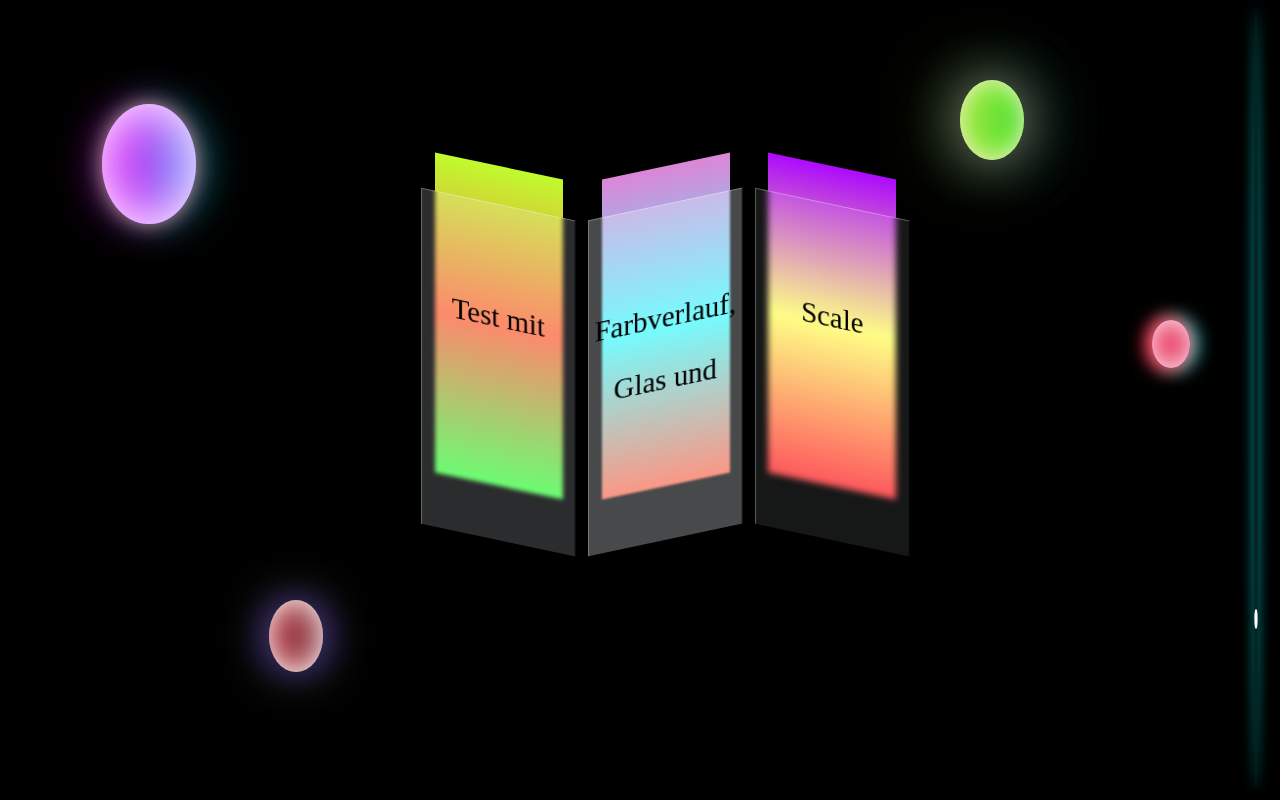
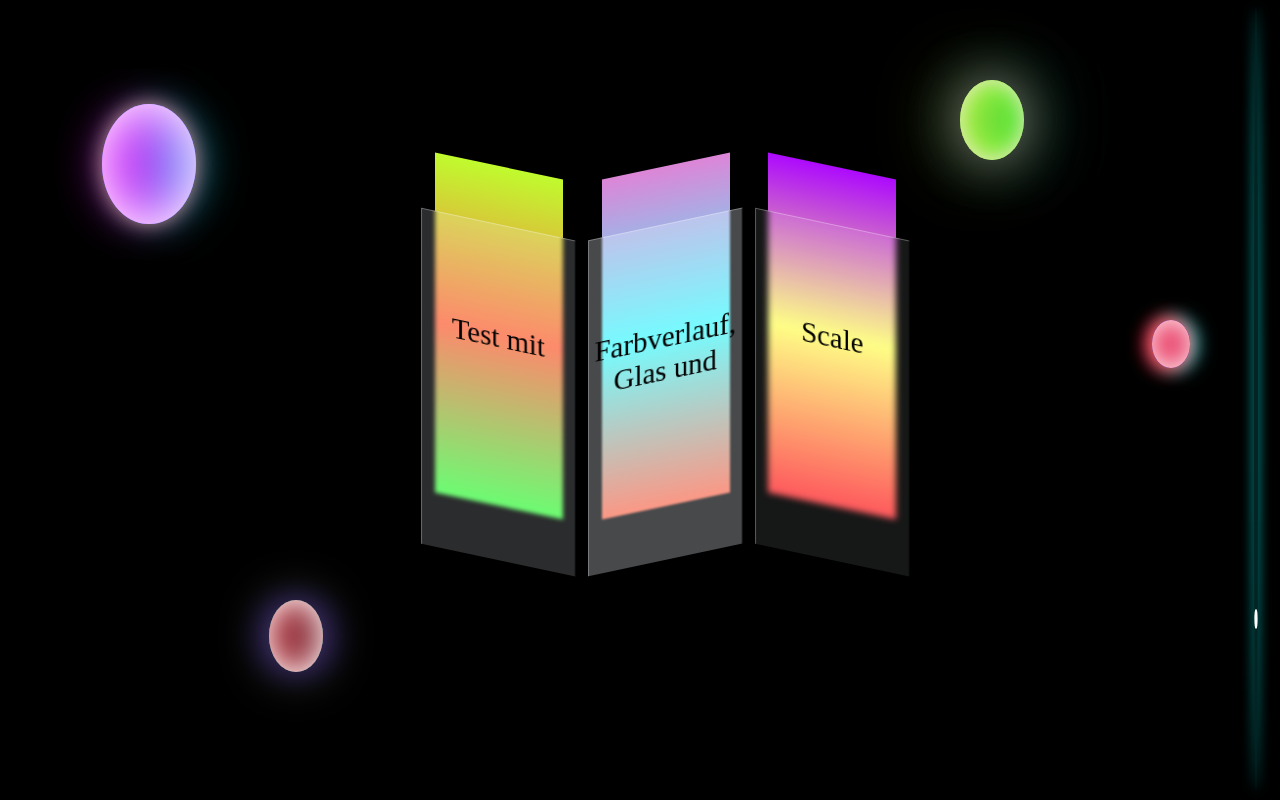
Before and after one commit to miradonis/css-animation, a plain HTML site: page index.html in a window 1280 px wide. Drawn offline with Linux system fonts and the light colour scheme.

Commit message:
* height to padding

```diff
--- a/style.css
+++ b/style.css
@@ -1,12 +1,12 @@
 
 * {
-    box-sizing: border-box;
+  margin: 0;
+  padding: 0;
+  box-sizing: border-box;
 }
 
 body {
     background-color: black;
-    margin: 0;
-    padding: 0;
 }
 
 /* KUGELN MIT SCHIMMER */
@@ -85,7 +85,7 @@ body {
 
   /* FORMEN UND GLAS */
 .element1 {
-    height: 40vh;
+    padding-top: 340px;
     width: 10vw;
     background-image: linear-gradient( #c0fb2d, #ff724c, #4efd54);
     position: absolute;
@@ -95,7 +95,7 @@ body {
 }
 
 .element2 {
-    height: 40vh;
+    padding-top: 340px;
     width: 10vw;
     background-image: linear-gradient( #dd85d7, #41fdfe, #ff6f52);
     position: absolute;
@@ -104,7 +104,7 @@ body {
 }
 
 .element3 {
-    height: 40vh;
+    padding-top: 340px;
     width: 10vw;
     background-image: linear-gradient( #ad0afd, #fffe7a, #ff474c);
     position: absolute;
@@ -123,7 +123,7 @@ body {
     height: 42vh;
     width: 12vw;
     position: absolute;
-    margin-top: 25.5vh;
+    margin-top: 28vh;
     margin-left: 32.9vw;
     backdrop-filter: blur(2px);
     border-top: 1px solid rgba(255, 255, 255, 0.294);
@@ -138,7 +138,7 @@ body {
     height: 42vh;
     width: 12vw;
     position: absolute;
-    margin-top: 25.5vh;
+    margin-top: 28vh;
     margin-left: 45.9vw;
     backdrop-filter: blur(1px);
     border-top: 1px solid rgba(255, 255, 255, 0.294);
@@ -153,7 +153,7 @@ body {
     height: 42vh;
     width: 12vw;
     position: absolute;
-    margin-top: 25.5vh;
+    margin-top: 28vh;
     margin-left: 59vw;
     backdrop-filter: blur(3px);
     border-top: 1px solid rgba(255, 255, 255, 0.294);
```
